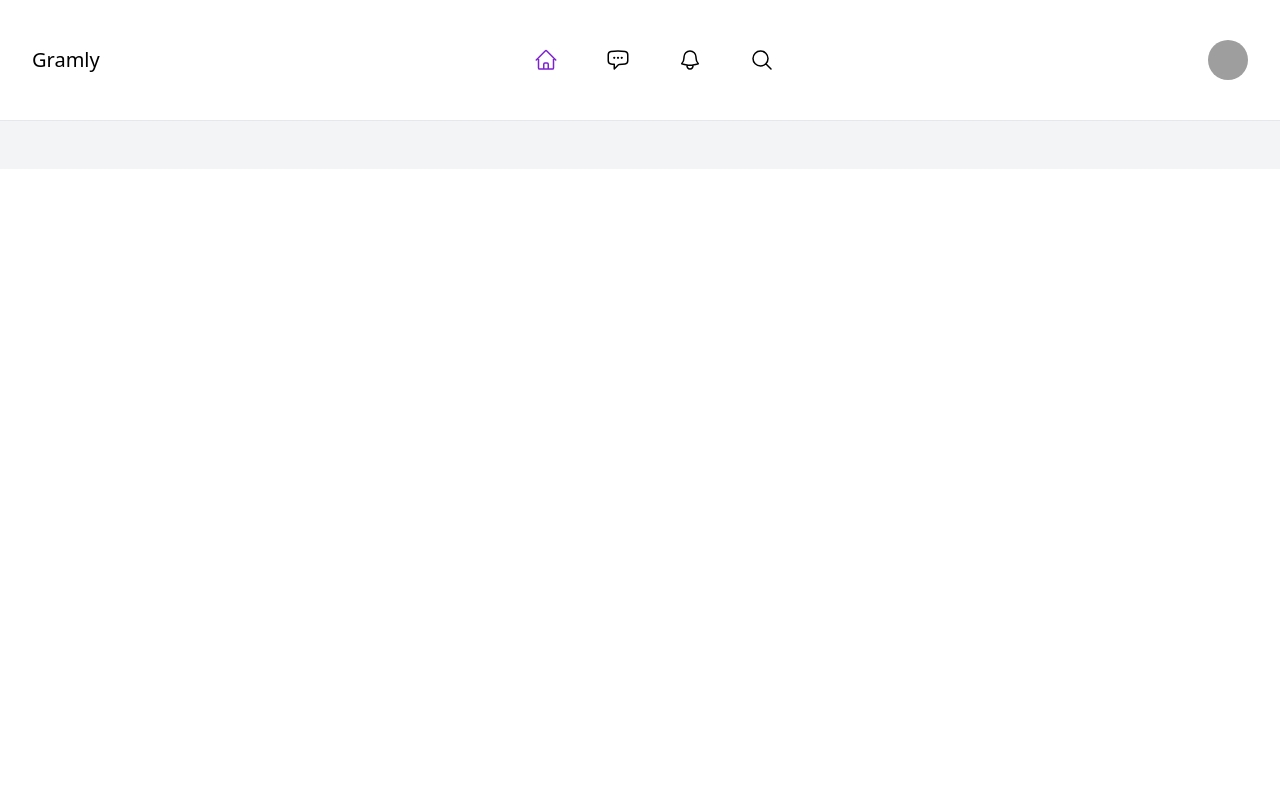
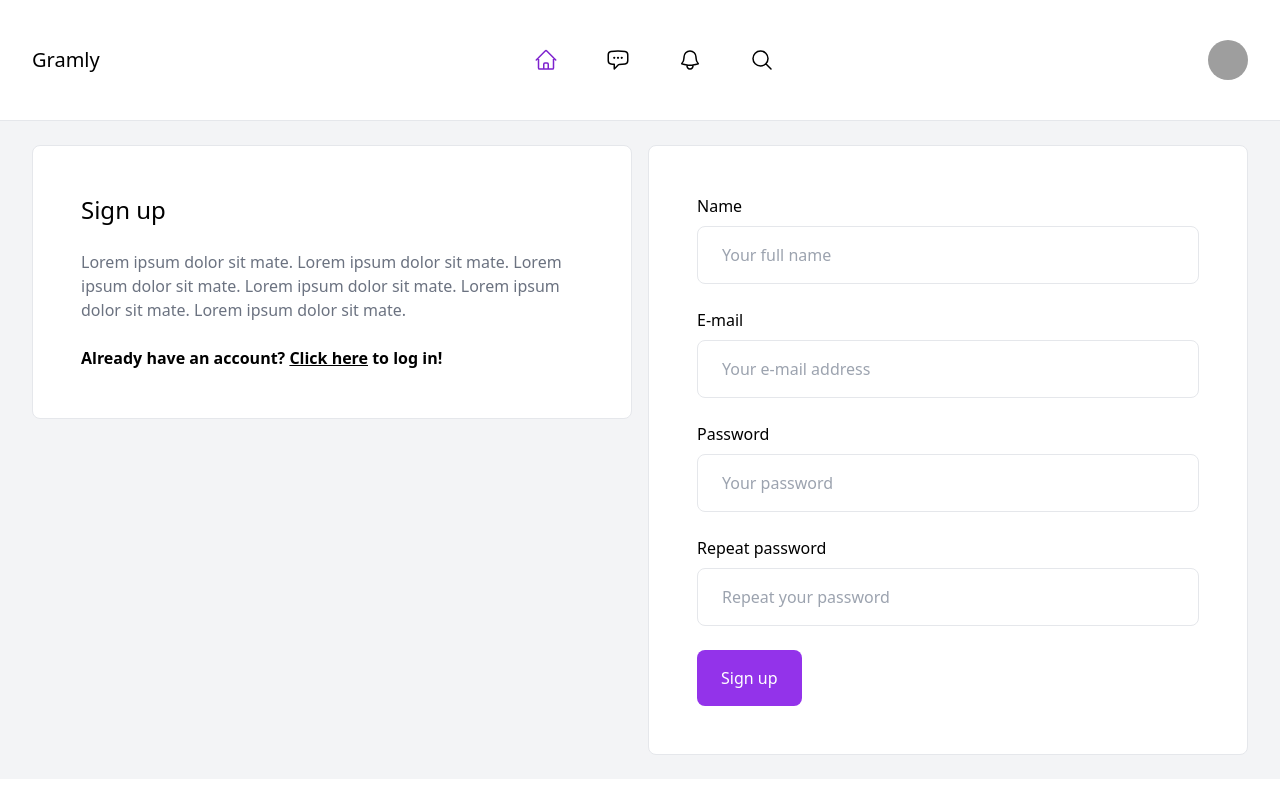
Before and after one commit to Saga690/Gramly, a Vue app in the folder frontend/: page /signup in a window 1280 px wide. Before the commit this address had no page. Shown: the top 794 px of the page. Built offline with nearby package versions, Linux system fonts and the light colour scheme; grey boxes are pictures that could not be loaded.

Commit message:
added signup view

```diff
--- a/frontend/src/router/index.js
+++ b/frontend/src/router/index.js
@@ -1,5 +1,6 @@
 import { createRouter, createWebHistory } from 'vue-router'
 import HomeView from '../views/HomeView.vue'
+import SignupView from '../views/SignupView.vue'
 
 const router = createRouter({
   history: createWebHistory(import.meta.env.BASE_URL),
@@ -8,6 +9,11 @@ const router = createRouter({
       path: '/',
       name: 'home',
       component: HomeView
+    },
+    {
+      path: '/signup',
+      name: 'signup',
+      component: SignupView
     },
     {
       path: '/about',
--- /dev/null
+++ b/frontend/src/views/SignupView.vue
@@ -0,0 +1,48 @@
+<template>
+    <div class="max-w-7xl mx-auto grid grid-cols-2 gap-4">
+        <div class="main-left">
+            <div class="p-12 bg-white border border-gray-200 rounded-lg">
+                <h1 class="mb-6 text-2xl">Sign up</h1>
+
+                <p class="mb-6 text-gray-500">
+                    Lorem ipsum dolor sit mate. Lorem ipsum dolor sit mate. Lorem ipsum dolor sit mate.
+                    Lorem ipsum dolor sit mate. Lorem ipsum dolor sit mate. Lorem ipsum dolor sit mate.
+                </p>
+
+                <p class="font-bold">
+                    Already have an account? <a href="#" class="underline">Click here</a> to log in!
+                </p>
+            </div>
+        </div>
+
+        <div class="main-right">
+            <div class="p-12 bg-white border border-gray-200 rounded-lg">
+                <form class="space-y-6">
+                    <div>
+                        <label>Name</label><br>
+                        <input type="text" placeholder="Your full name" class="w-full mt-2 py-4 px-6 border border-gray-200 rounded-lg">
+                    </div>
+
+                    <div>
+                        <label>E-mail</label><br>
+                        <input type="email" placeholder="Your e-mail address" class="w-full mt-2 py-4 px-6 border border-gray-200 rounded-lg">
+                    </div>
+
+                    <div>
+                        <label>Password</label><br>
+                        <input type="password" placeholder="Your password" class="w-full mt-2 py-4 px-6 border border-gray-200 rounded-lg">
+                    </div>
+
+                    <div>
+                        <label>Repeat password</label><br>
+                        <input type="password" placeholder="Repeat your password" class="w-full mt-2 py-4 px-6 border border-gray-200 rounded-lg">
+                    </div>
+
+                    <div>
+                        <button class="py-4 px-6 bg-purple-600 text-white rounded-lg">Sign up</button>
+                    </div>
+                </form>
+            </div>
+        </div>
+    </div>
+</template>
```
